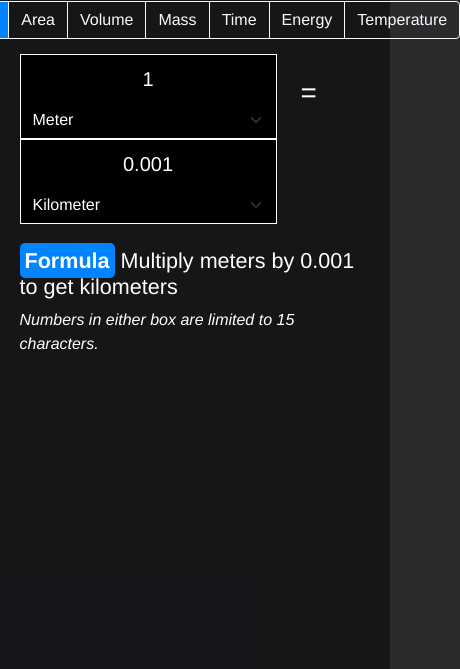
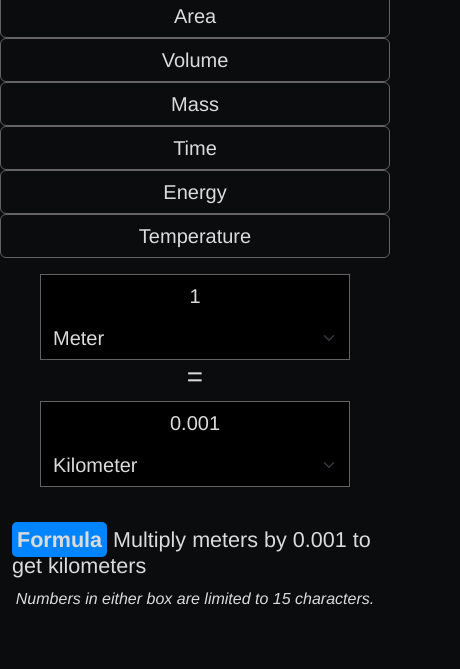
Before and after one commit to jtpeller/unit-converter, a plain HTML site: page index.html in a window 390 px wide. Shown: the part 175-844 px from the top of the page, 460 px wide, since content can reach past the window. Drawn offline with nearby package versions, Linux system fonts and the light colour scheme.

Commit message:
Mobile Fix
UI improvements, updated to latest libraries, fixed layout, etc.

```diff
--- a/index.html
+++ b/index.html
@@ -1,21 +1,23 @@
 <!DOCTYPE html>
 
-<html>
+<html lang="en-us">
 
 <head>
     <meta charset="utf-8" />
     <meta name="viewport" content="width=device-width, initial-scale=1">
     <title>jtpeller's Unit Converter</title>
-    <link href="https://cdn.jsdelivr.net/npm/bootstrap@5.1.3/dist/css/bootstrap.min.css" rel="stylesheet"
-        integrity="sha384-1BmE4kWBq78iYhFldvKuhfTAU6auU8tT94WrHftjDbrCEXSU1oBoqyl2QvZ6jIW3" crossorigin="anonymous">
-    <script src="https://cdn.jsdelivr.net/npm/bootstrap@5.1.3/dist/js/bootstrap.bundle.min.js"
-        integrity="sha384-ka7Sk0Gln4gmtz2MlQnikT1wXgYsOg+OMhuP+IlRH9sENBO0LRn5q+8nbTov4+1p"
-        crossorigin="anonymous"></script>
-    <script src='https://d3js.org/d3.v5.min.js'></script>
+
+
+    <!-- CSS & Bootstrap -->
+    <link href="https://cdn.jsdelivr.net/npm/bootstrap@5.3.2/dist/css/bootstrap.min.css" rel="stylesheet" integrity="sha384-T3c6CoIi6uLrA9TneNEoa7RxnatzjcDSCmG1MXxSR1GAsXEV/Dwwykc2MPK8M2HN" crossorigin="anonymous">
     <link rel='stylesheet' href='styles.css'>
+
+    <!-- scripts -->
+    <script src='https://d3js.org/d3.v7.min.js'></script>
     <script src="scripts/script.js"></script>
     <script src="scripts/factors.js"></script>
     <script src="scripts/units.js"></script>
+    <script src="https://cdn.jsdelivr.net/npm/bootstrap@5.3.2/dist/js/bootstrap.bundle.min.js" integrity="sha384-C6RzsynM9kWDrMNeT87bh95OGNyZPhcTNXj1NW7RuBCsyN/o0jlpcV8Qyq46cDfL" crossorigin="anonymous"></script>
 </head>
 
 <body>
@@ -25,34 +27,34 @@
     </div>
 
     <!-- converter container -->
-    <div class="main-content">
+    <div class="container">
         <!-- button tabs to select unit type -->
         <!-- types include: length, area, volume, weight, and time -->
-        <div class="btn-group d-flex justify-content-center">
-            <button class="btn btn-outline-light" type="button" id="length">Length</button>
-            <button class="btn btn-outline-light" type="button" id="area">Area</button>
-            <button class="btn btn-outline-light" type="button" id="volume">Volume</button>
-            <button class="btn btn-outline-light" type="button" id="mass">Mass</button>
-            <button class="btn btn-outline-light" type="button" id="time">Time</button>
-            <button class="btn btn-outline-light" type="button" id="energy">Energy</button>
-            <button class="btn btn-outline-light" type="button" id="temperature">Temperature</button>
+        <div class="row d-flex justify-content-center">
+            <button class="col-sm-3 col-lg-auto btn btn-group-item" type="button" id="length">Length</button>
+            <button class="col-sm-3 col-lg-auto btn btn-group-item" type="button" id="area">Area</button>
+            <button class="col-sm-3 col-lg-auto btn btn-group-item" type="button" id="volume">Volume</button>
+            <button class="col-sm-3 col-lg-auto btn btn-group-item" type="button" id="mass">Mass</button>
+            <button class="col-sm-3 col-lg-auto btn btn-group-item" type="button" id="time">Time</button>
+            <button class="col-sm-3 col-lg-auto btn btn-group-item" type="button" id="energy">Energy</button>
+            <button class="col-sm-3 col-lg-auto btn btn-group-item" type="button" id="temperature">Temperature</button>
         </div>
 
         <!-- conversion form -->
         <div class="form-parent d-flex justify-content-center">
             <!-- unit amount input form -->
-            <form class="row d-flex align-items-center my-form">
-                <div class="col-auto">
-                    <input type="text" class="form-control-lg my-input" id="in1" value="1">
+            <form class="row d-flex align-items-center m-3">
+                <div class="col-sm-12 col-lg-5">
+                    <input type="text" class="form-control my-input" id="in1" value="1">
                     <select class="form-select my-select" id="unit1" aria-label="Unit 1 Selection">
                         <!-- added later -->
                     </select>
                 </div>
-                <div class="col-auto">
+                <div class="col-sm-12 col-lg-2 text-center">
                     <h1>=</h1>
                 </div>
-                <div class="col-auto">
-                    <input type="text" class="form-control-lg my-input" id="in2">
+                <div class="col-sm-12 col-lg-5">
+                    <input type="text" class="form-control my-input" id="in2">
                     <select class="form-select my-select" id="unit2" aria-label="Unit 2 Selection">
                         <!-- added later -->
                     </select>
--- a/styles.css
+++ b/styles.css
@@ -1,88 +1,122 @@
+:root {
+    --bg-color: rgb(11, 12, 14);
+    --emphasis-bg-color: rgb(0, 132, 255);
+
+    --primary-font-color: rgb(219, 219, 219);
+    --border-color: rgb(99, 97, 97);
+}
+
 /* ELEMENTS */
 body,
 html {
     font-family: Helvetica, Arial, sans-serif;
-    color: white;
-    background-color: rgba(20, 20, 24, 0.9);
+    color: var(--primary-font-color);
+    background-color: var(--bg-color);
     min-height: 100vh;
 }
 
 /* CLASSES */
 .banner {
     text-align: center;
-    padding-top: 15vh;
+    padding-top: 10vh;
     padding-bottom: 1vh;
-    font-size: 1vi;
+    font-size: 36px;
 }
 
-.center {
-    display: inline;
-    margin: 0 auto;
+.btn-group {
+    flex-wrap: wrap;
+}
+
+.btn-group-item {
+    background-color: transparent;
+    color: var(--primary-font-color);
+    border-color: var(--border-color);
+    font-size: 24px;
+
+    transition: font-size 500ms ease;
+    transition: background-color 500ms ease;
+}
+
+.btn-group-item:hover {
+    background-color: var(--primary-font-color);
+    color: black;
 }
 
 .emphasis {
     padding: 5px;
-    background-color: rgb(0, 132, 255);
-    color: white;
+    background-color: var(--emphasis-bg-color);
+    color: var(--primary-font-color);
     border-radius: 5px;
-}
-
-.main-content {
-    min-width: 100%;
-    margin: 0 auto;
-    padding: 0 25vw;
-    padding-bottom: 2.5rem;
-}
-
-@media (min-width: 320px) {
-    .main-content {
-        padding: 0 5vw;
-    }
-}
-
-@media (min-width: 768px) {
-    .main-content {
-        padding: 0 15vw;
-    }
-}
-
-@media (min-width: 1200px) {
-    .main-content {
-        padding: 0 25vw;
-    }
-}
-
-.my-form {
-    margin-top: 15px;
 }
 
 .my-input {
     margin: 0 auto;
-    border: 1px solid white;
+    border: 1px solid var(--border-color);
     border-bottom-style: none;
     border-radius: 0;
     text-align: center;
     background-color: black;
-    color: white;
+    color: var(--primary-font-color);
+
+    font-size: 24px;
+    transition: font-size 500ms ease;
 }
 
 .my-select {
     margin: 0;
-    border: 1px solid white;
+    border: 1px solid var(--border-color);
     border-top-style: none;
     border-radius: 0;
     background-color: black;
-    color: white;
+    color: var(--primary-font-color);
+
+    font-size: 24px;
+    transition: font-size 500ms ease;
 }
 
 .selected-btn {
     background-color: rgb(0, 132, 255);
-    color: white;
+    color: var(--primary-font-color);
     font-weight: bold;
 }
 
-/* IDs */
-#content-wrapper {
-    margin-left: 3rem;
-    margin-right: 3rem;
+
+/* LG */
+@media only screen and (min-width: 992px) {
+    .banner {
+        padding-top: 150px;
+    }
+
+    .btn-group-item, .my-input, .my-select {
+        font-size: 24px;
+    }
 }
+
+/* MD */
+@media only screen and (min-width: 769px) and (max-width: 992px) {
+    .btn-group-item, .my-input, .my-select {
+        font-size: 22px;
+    }
+}
+
+/* S */
+@media only screen and (min-width: 577px) and (max-width: 768px) {
+    .banner {
+        padding-top: 50px;
+    }
+
+    .btn-group-item, .my-input, .my-select {
+        font-size: 20px;
+    }
+}
+
+/* XS */
+@media only screen and (max-width: 576px) {
+    .banner {
+        padding-top: 75px;
+    }
+
+    .btn-group-item, .my-input, .my-select {
+        font-size: 20px;
+    }
+}
```
